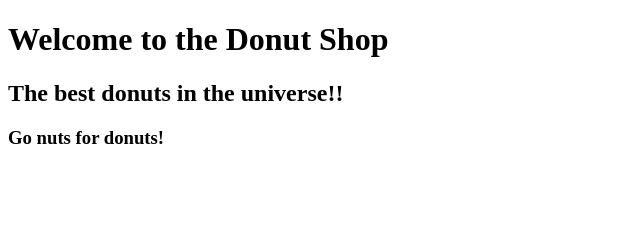
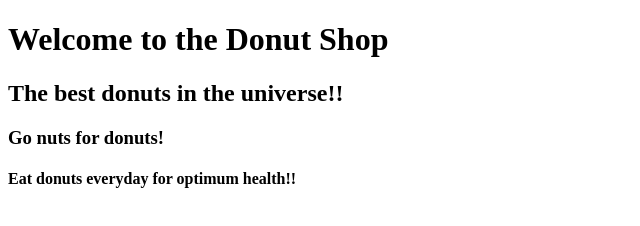
Before and after one commit to Emaret2/donut, a plain HTML site: page index.html in a window 1280 px wide. Shown: the whole page, without its empty margins (0-640 px from the left). Drawn offline with Linux system fonts and the light colour scheme.

Commit message:
Added h4

```diff
--- a/index.html
+++ b/index.html
@@ -8,5 +8,6 @@
     <h1>Welcome to the Donut Shop</h1>
     <h2>The best donuts in the universe!!</h2>
     <h3>Go nuts for donuts!</h3>
+    <h4>Eat donuts everyday for optimum health!!</h4>
 </body>
 </html>
```
